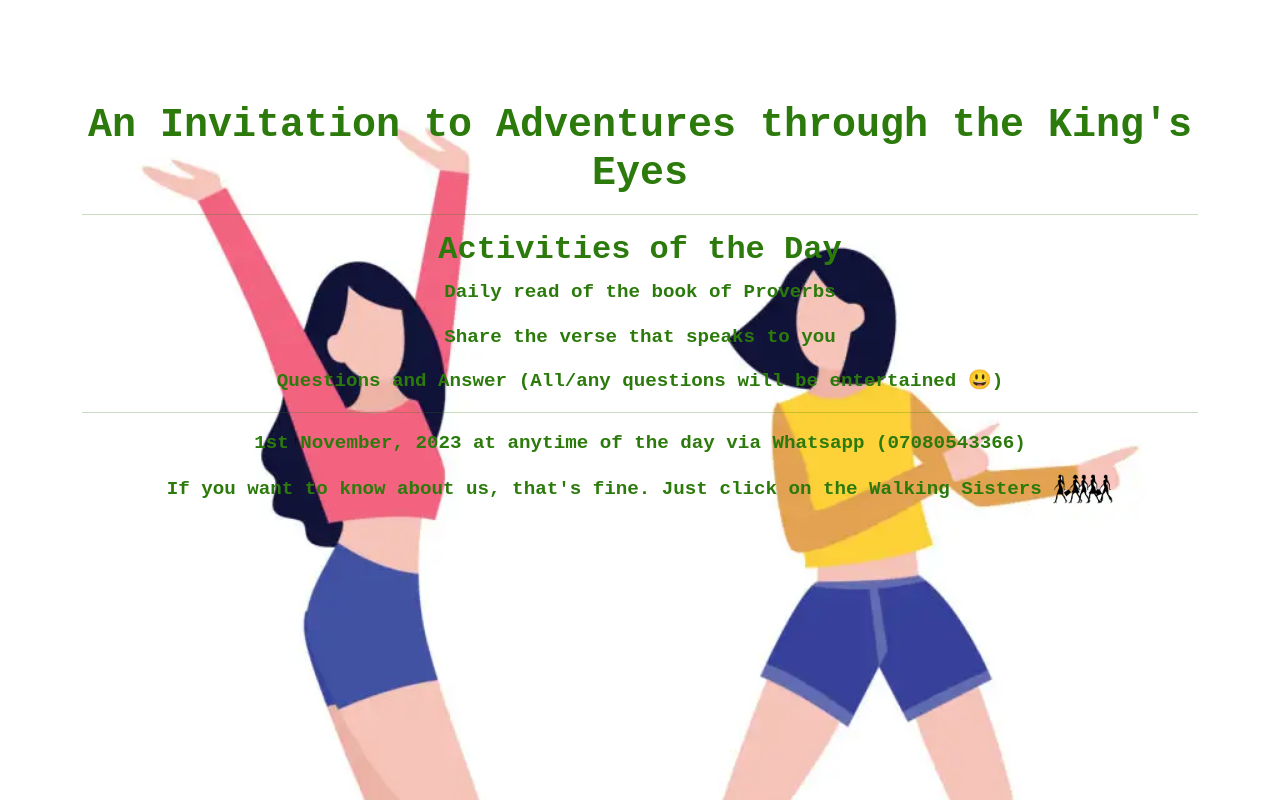
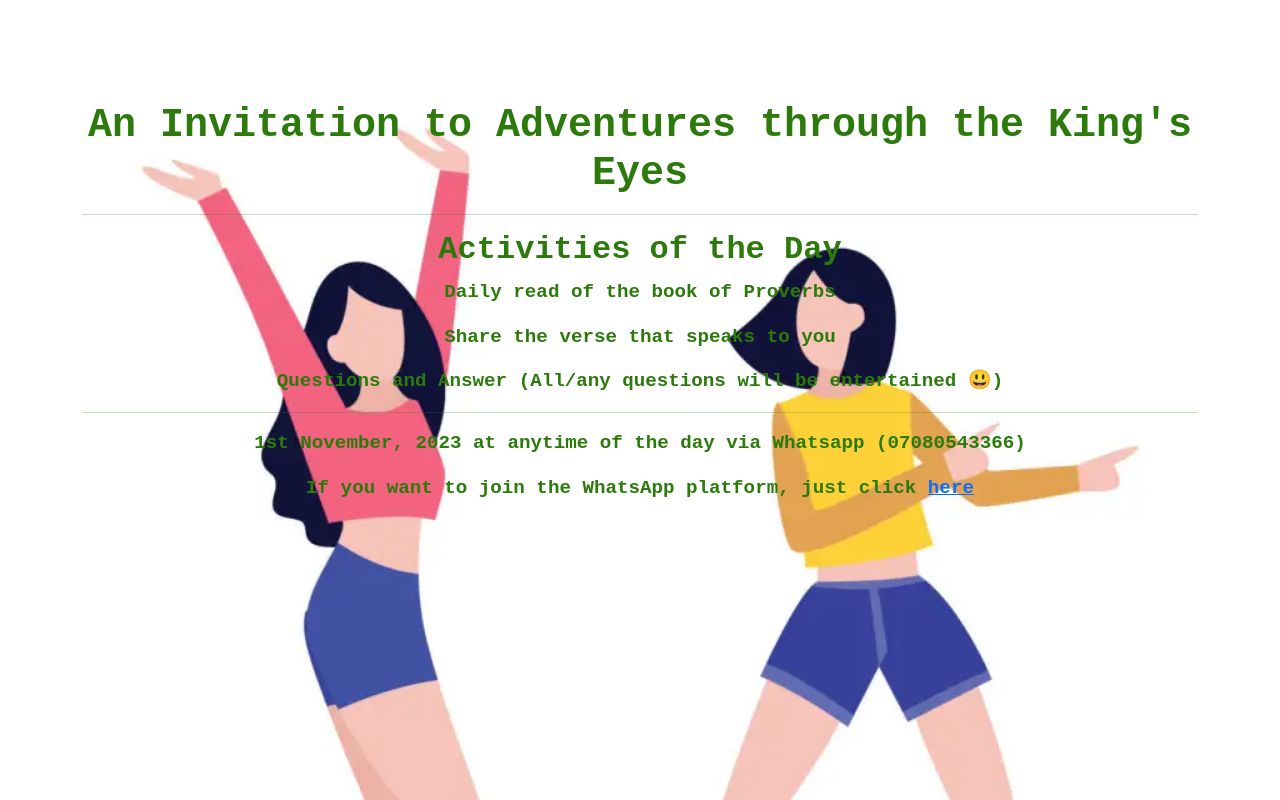
Before and after one commit to didi68/bible-study-invitation, a plain HTML site: page index.html in a window 1280 px wide. Drawn offline with nearby package versions, Linux system fonts and the light colour scheme.

Commit message:
Update index.html

```diff
--- a/index.html
+++ b/index.html
@@ -20,7 +20,7 @@
             <hr>
 
             <p>1st November, 2023 at anytime of the day via Whatsapp (07080543366)</p>
-            <p>If you want to know about us, that's fine. Just click on the Walking Sisters <a href="https://didi68.github.io/SOW-Project/"><img src="walking.webp" alt="walking" height="30"></a></p>
+            <p>If you want to join the WhatsApp platform, just click <a href="https://chat.whatsapp.com/H8cb3iVwz7HL4tuDaYShl0">here</a></p>
         </div>
     </body>
 </html>
```
